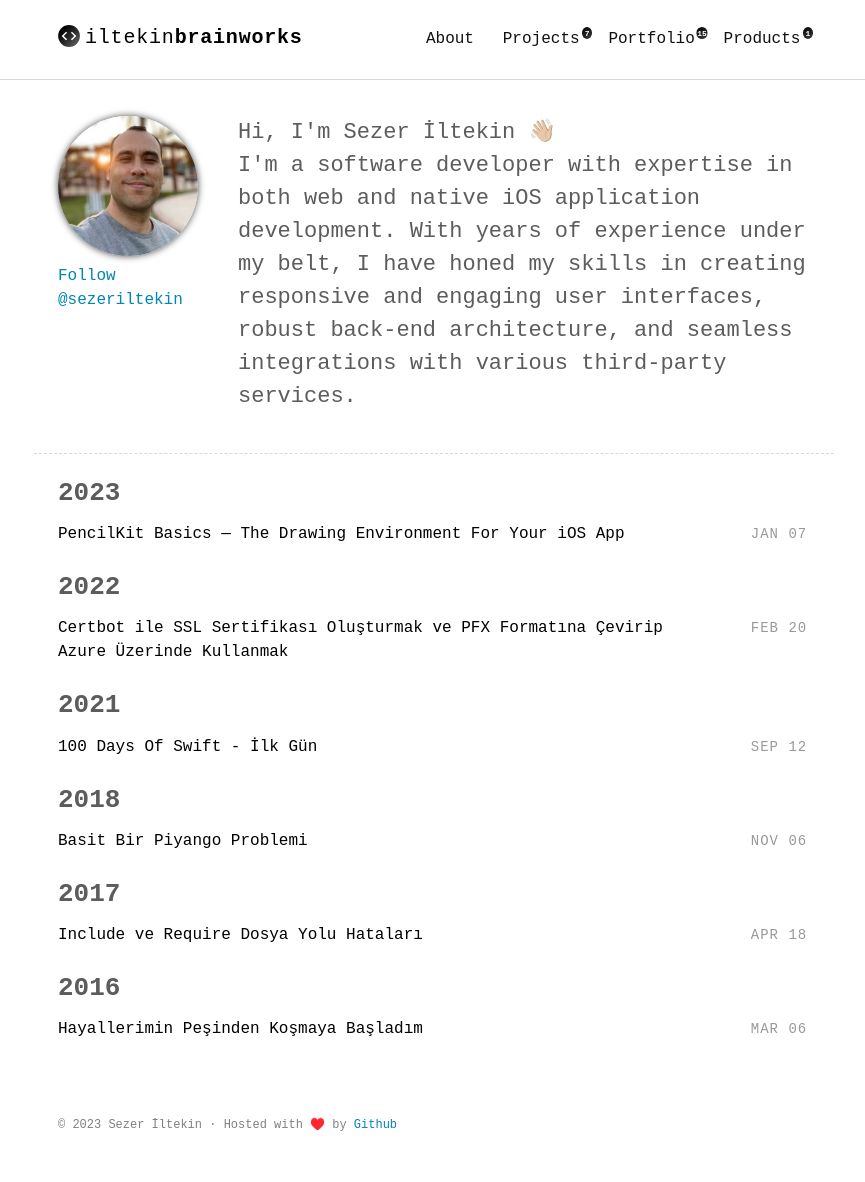
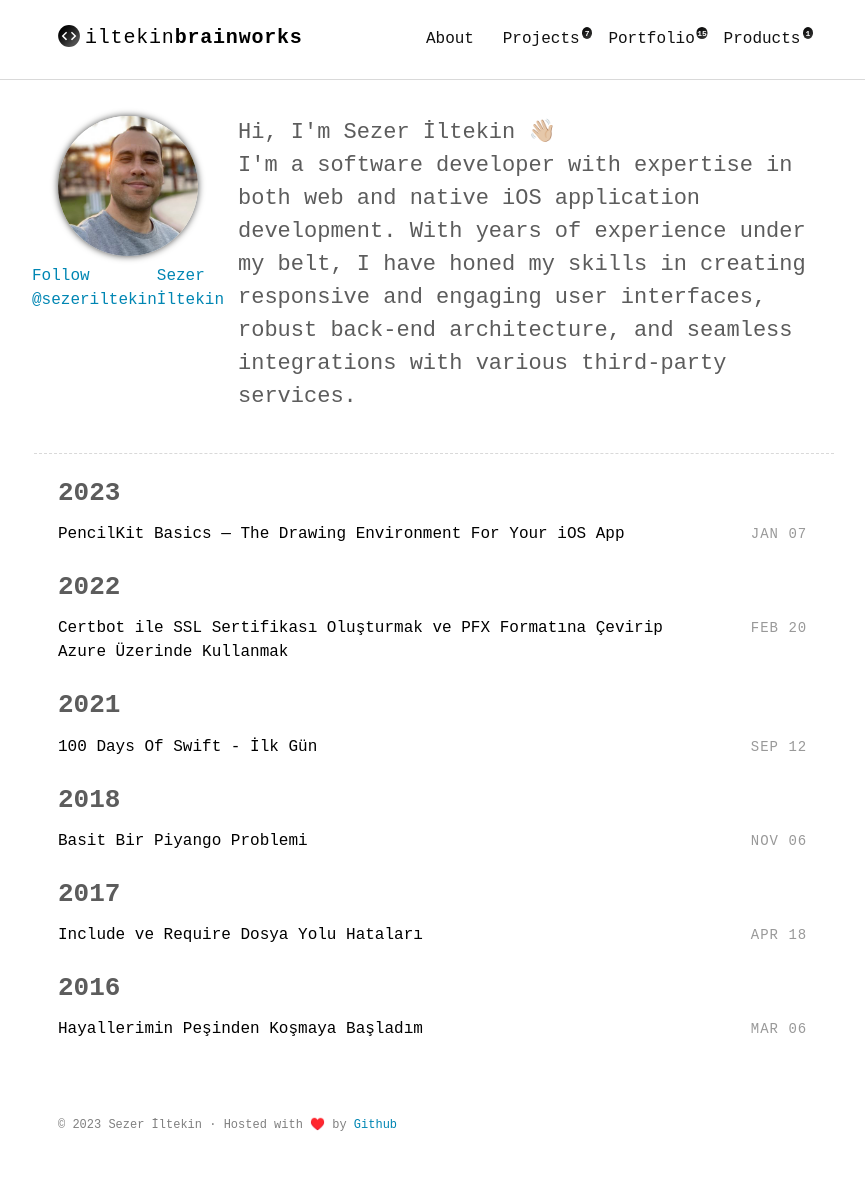
Before and after one commit to iltekin/iltekin.github.io, a Jekyll site: the page built from index.html, in a window 1280 px wide. Shown: the whole page, without its empty margins (206-1071 px from the left). Built offline with Jekyll 4.4.1, drawn with Linux system fonts in a browser that asks for light colours; some web fonts are replaced; comment, search, counter and statistics services are not loaded.

Commit message:
new project

```diff
--- a/_includes/intro.html
+++ b/_includes/intro.html
@@ -13,7 +13,8 @@
 ">
       <div class="social-links" style="display: flex; justify-content: center;">
         <a href="https://twitter.com/sezeriltekin" class="twitter-follow-button" data-size="large" data-show-count="false">Follow @sezeriltekin</a><script async src="https://platform.twitter.com/widgets.js" charset="utf-8"></script>
-
+        <div class="badge-base LI-profile-badge" data-locale="tr_TR" data-size="medium" data-theme="light" data-type="VERTICAL" data-vanity="iltekin" data-version="v1"><a class="badge-base__link LI-simple-link" href="https://tr.linkedin.com/in/iltekin?trk=profile-badge">Sezer İltekin</a></div>
+        <script src="https://platform.linkedin.com/badges/js/profile.js" async defer type="text/javascript"></script>
       </div>
     </div>
     <div style="
```
